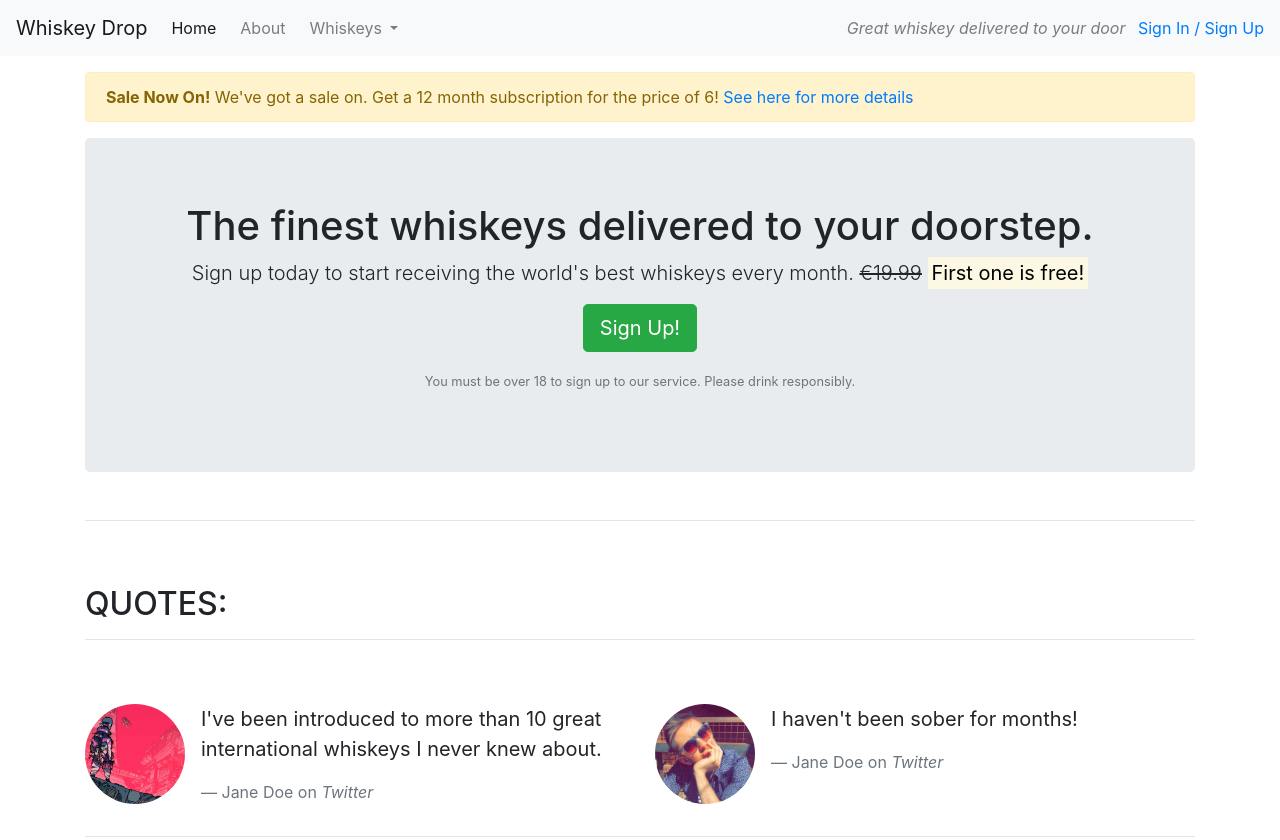
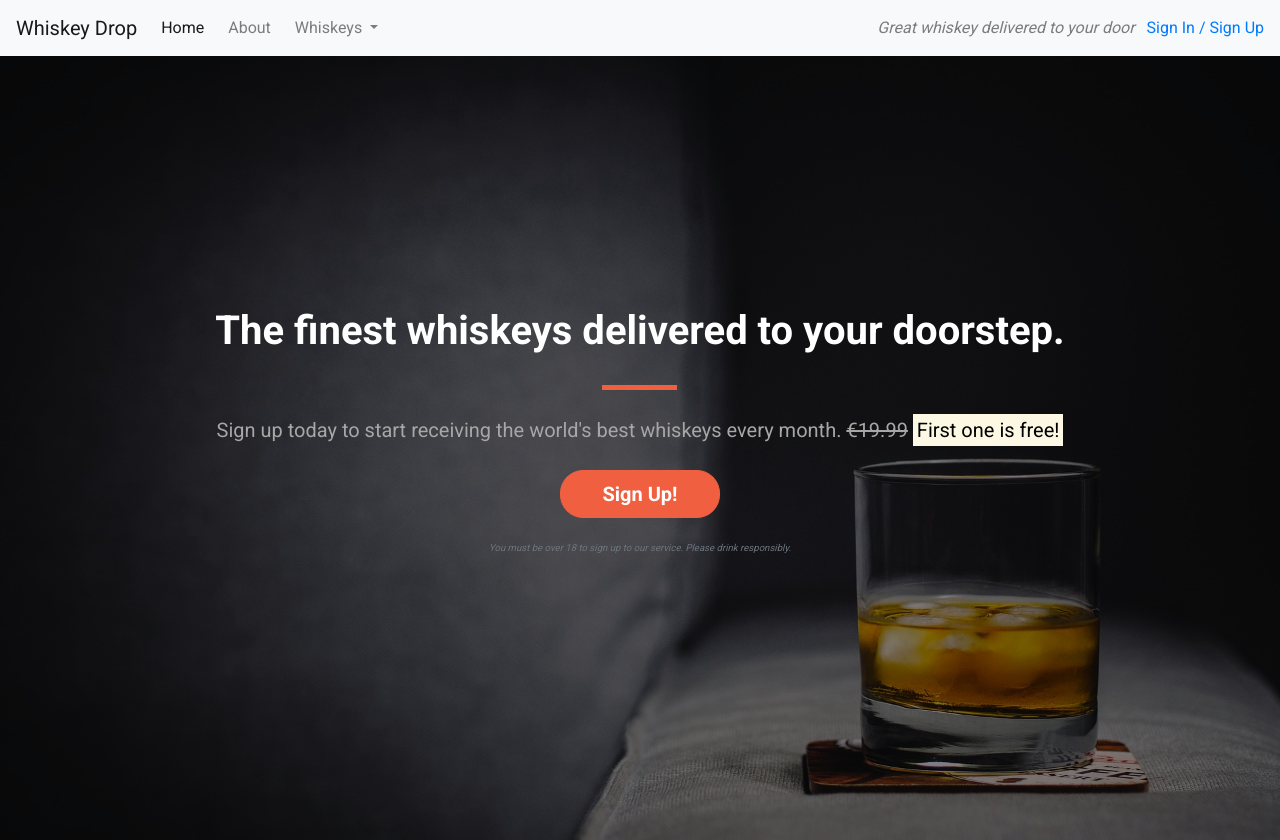
Before and after one commit to Cal-Rex/whiskey-drop-walkthrough, a plain HTML site: page index.html in a window 1280 px wide. Shown: the top 840 px of the page. Drawn offline with nearby package versions, Linux system fonts and the light colour scheme.

Commit message:
add custom CSS styling to jumbotron, callouts, buttons

```diff
--- /dev/null
+++ b/assets/css/style.css
@@ -0,0 +1,95 @@
+body {
+    font-family: roboto, sans-serif;
+}
+
+
+.alert-container {}
+
+.callout-container {
+    height: 100vh;
+    background: url(../images/whiskey-background.jpg) no-repeat bottom right fixed;
+    -webkit-background-size: cover;
+    -moz-background-size: cover;
+    -o-background-size: cover;
+    background-size: cover;
+
+    display: flex;
+    align-items: center;
+    justify-content: center;
+
+    position: relative;
+}
+
+.opaque-overlay {
+    position: absolute;
+    top: 0;
+    left: 0;
+    height: 100%;
+    width: 100%;
+    background-color: rgba(0,0,0,0.5);
+}
+
+.quotes-container {}
+
+.features-container {}
+
+/* Block dividers */
+
+.block-divider {
+    width: 75px;
+    height: 5px;
+    border: 0;
+}
+
+.block-divider--orange {
+    background-color: #f05f40;
+}
+
+.block-divider--short {
+    width: 35px;
+}
+
+/* jumbotron */
+
+.jumbotron {
+    background-color: transparent;
+}
+
+.jumbotron-header {
+    color: white;
+    font-weight: bold;
+    margin-bottom: 30px;
+}
+
+.jumbotron .lead {
+    margin: 25px 0;
+    color: #a7a7a7;
+}
+
+.jumbotron small {
+    font-size: 60%;
+    font-style: italic;
+    color: d0d0d0;
+}
+
+/* buttons */
+
+.btn--cta {
+    font-weight: bold;
+    border-radius: 23px;
+    width: 160px;
+}
+
+.btn--red {
+    color: white;
+    background-color: #f05f40;
+    border-color: #f05f40;
+}
+
+.btn--red:hover,
+.btn--red:active,
+.btn--red:focus,
+.btn--red:active:focus {
+    background-color: #df4929;
+    border-color: #df4929;
+}
--- a/index.html
+++ b/index.html
@@ -6,7 +6,10 @@
     <meta name="viewport" content="width=device-width, initial-scale=1.0">
     <title>Whiskey Drop | Taste a new whiskey every month</title>
     <link rel="stylesheet" href="https://maxcdn.bootstrapcdn.com/bootstrap/4.1.3/css/bootstrap.min.css">
-    <link rel="stylesheet" href="https://use.fontawesome.com/releases/v5.6.1/css/all.css" integrity="sha384-gfdkjb5BdAXd+lj+gudLWI+BXq4IuLW5IT+brZEZsLFm++aCMlF1V92rMkPaX4PP" crossorigin="anonymous">
+    <link rel="stylesheet" href="https://use.fontawesome.com/releases/v5.6.1/css/all.css"
+        integrity="sha384-gfdkjb5BdAXd+lj+gudLWI+BXq4IuLW5IT+brZEZsLFm++aCMlF1V92rMkPaX4PP" crossorigin="anonymous">
+    <link href="https://fonts.googleapis.com/css?family=Roboto:400,700" rel="stylesheet">
+    <link rel="stylesheet" href="assets/css/style.css" type="text/css" />
 </head>
 
 <body>
@@ -15,7 +18,8 @@
         <a href="/" class="navbar-brand">
             Whiskey Drop</a>
 
-        <button class="navbar-toggler ml-auto" type="button" data-toggle="collapse" data-target="#navbarNavDropdown" aria-controls="navbarNavDropdown" aria-expanded="false" aria-label="Toggle navigation">
+        <button class="navbar-toggler ml-auto" type="button" data-toggle="collapse" data-target="#navbarNavDropdown"
+            aria-controls="navbarNavDropdown" aria-expanded="false" aria-label="Toggle navigation">
             <span class="navbar-toggler-icon"></span></button>
 
         <div class="collapse navbar-collapse" id="navbarNavDropdown">
@@ -23,7 +27,8 @@
                 <li class="active nav-item mr-2"><a class="nav-link" href="/">Home</a></li>
                 <li class="nav-item mr-2"><a class="nav-link" href="">About</a></li>
                 <li class="nav-item dropdown">
-                    <a class="nav-link dropdown-toggle" href="#" id="navbarDropdownMenuLink" role="button" data-toggle="dropdown" aria-haspopup="true" aria-expanded="false">
+                    <a class="nav-link dropdown-toggle" href="#" id="navbarDropdownMenuLink" role="button"
+                        data-toggle="dropdown" aria-haspopup="true" aria-expanded="false">
                         Whiskeys
                     </a>
                     <div class="dropdown-menu" aria-labelledby="navbarDropdownMenuLink">
@@ -43,31 +48,39 @@
         </div>
         <!--</div>-->
     </nav>
-    <article class="container mt-3">
+    <!-- <div class="container alert-container">
         <div class="row d-none d-sm-block">
             <div class="col-12">
                 <div class="alert alert-warning">
-                    <strong>Sale Now On!</strong> We've got a sale on. Get a 12 month subscription for the price of 6! <a href="">See here for more details</a>
+                    <strong>Sale Now On!</strong> We've got a sale on. Get a 12 month subscription for the price of 6!
+                    <a href="">See here for more details</a>
                 </div>
             </div>
-        </div>
+        </div> -->
         <!-- Callout -->
+        <div class="container-fluid callout-container">
+        <div class="opaque-overlay">&nbsp;</div>
         <div class="row">
             <div class="col-12">
                 <section class="callout jumbotron text-center">
-                    <h1>The finest whiskeys delivered to your doorstep.</h1>
+                    <h1 class="jumbotron-header">The finest whiskeys delivered to your doorstep.</h1>
+                    <hr class="block-divider block-divider--orange">
                     <p class="lead">Sign up today to start receiving the world's best whiskeys every month.
                         <s class="d-none d-sm-inline">€19.99</s>
                         <span class="d-inline d-sm-none"><br></span>
                         <strong><mark>First one is free!</mark></strong></p>
-                    <p><button class="btn btn-lg btn-success" data-toggle="modal" data-target="#signup-modal">Sign Up!</button></p>
-                    <p class="text-muted"><small>You must be over 18 to sign up to our service. Please drink responsibly.</small></p>
+                    <p><button class="btn btn-lg btn--cta btn--red" data-toggle="modal" data-target="#signup-modal">Sign
+                            Up!</button></p>
+                    <p class="text-muted"><small>You must be over 18 to sign up to our service. Please drink
+                            responsibly.</small></p>
                 </section>
             </div>
         </div>
+        </div>
         <!-- /.callout -->
-        <hr>
+    </div>
     <!-- Quotes -->
+    <div class="container quotes-container">
         <section class="quotes">
             <div class="row">
                 <div class="col-12 my-5">
@@ -79,12 +92,15 @@
                 <div class="col-12 col-md-6">
                     <div class="media">
                         <div class="d-none d-sm-block">
-                            <img src="assets/images/citizen_sleeper_hed.jpeg" class="rounded-circle mr-3" height=100 width=100>
+                            <img src="assets/images/citizen_sleeper_hed.jpeg" class="rounded-circle mr-3" height=100
+                                width=100>
                         </div>
                         <div class="media-body">
                             <blockquote class="blockquote">
-                                <p>I've been introduced to more than 10 great international whiskeys I never knew about.</p>
-                                <footer class="blockquote-footer">Jane Doe on <cite title="Twitter">Twitter</cite></footer>
+                                <p>I've been introduced to more than 10 great international whiskeys I never knew about.
+                                </p>
+                                <footer class="blockquote-footer">Jane Doe on <cite title="Twitter">Twitter</cite>
+                                </footer>
                             </blockquote>
                         </div>
                     </div>
@@ -97,16 +113,18 @@
                         <div class="media-body">
                             <blockquote class="blockquote">
                                 <p>I haven't been sober for months!</p>
-                                <footer class="blockquote-footer">Jane Doe on <cite title="Twitter">Twitter</cite></footer>
+                                <footer class="blockquote-footer">Jane Doe on <cite title="Twitter">Twitter</cite>
+                                </footer>
                             </blockquote>
                         </div>
                     </div>
                 </div>
             </div>
         </section>
+    </div>
     <!-- /.quotes -->
-        <hr>
     <!-- Features -->
+    <div class="container features-container">
         <section class="features">
             <div class="row">
                 <div class="col-12 my-5">
@@ -117,29 +135,37 @@
             <div class="row">
                 <div class="col-12 col-md-6 col-lg-4">
                     <div class="feature">
-                        <h3><i class="fas fa-gift d-none d-sm-inline"></i> Feature 1 <span class="badge badge-success">New!</span></h3>
-                        <p>Lorem ipsum dolor sit amet, consectetur adipiscing elit, sed do eiusmod tempor incididunt ut labore et dolore magna aliqua. Ut enim ad minim veniam, quis nostrud exercitation ullamco laboris nisi ut aliquip ex ea commodo consequat.</p>
+                        <h3><i class="fas fa-gift d-none d-sm-inline"></i> Feature 1 <span
+                                class="badge badge-success">New!</span></h3>
+                        <p>Lorem ipsum dolor sit amet, consectetur adipiscing elit, sed do eiusmod tempor incididunt ut
+                            labore et dolore magna aliqua. Ut enim ad minim veniam, quis nostrud exercitation ullamco
+                            laboris nisi ut aliquip ex ea commodo consequat.</p>
                         <p><a class="btn btn-sm btn-light" href="">Read More</a></p>
                     </div>
                 </div>
                 <div class="col-12 col-md-6 col-lg-4">
                     <div class="feature">
                         <h3><i class="fas fa-credit-card d-none d-sm-inline"></i> Feature 2</h3>
-                        <p>Lorem ipsum dolor sit amet, consectetur adipiscing elit, sed do eiusmod tempor incididunt ut labore et dolore magna aliqua. Ut enim ad minim veniam, quis nostrud exercitation ullamco laboris nisi ut aliquip ex ea commodo consequat.</p>
+                        <p>Lorem ipsum dolor sit amet, consectetur adipiscing elit, sed do eiusmod tempor incididunt ut
+                            labore et dolore magna aliqua. Ut enim ad minim veniam, quis nostrud exercitation ullamco
+                            laboris nisi ut aliquip ex ea commodo consequat.</p>
                         <p><a class="btn btn-sm btn-light" href="">Read More</a></p>
                     </div>
                 </div>
                 <div class="col-12 d-md-none d-lg-block col-lg-4">
                     <div class="feature">
                         <h3><i class="fas fa-times-circle d-none d-sm-inline"></i> Feature 3</h3>
-                        <p>Lorem ipsum dolor sit amet, consectetur adipiscing elit, sed do eiusmod tempor incididunt ut labore et dolore magna aliqua. Ut enim ad minim veniam, quis nostrud exercitation ullamco laboris nisi ut aliquip ex ea commodo consequat.</p>
+                        <p>Lorem ipsum dolor sit amet, consectetur adipiscing elit, sed do eiusmod tempor incididunt ut
+                            labore et dolore magna aliqua. Ut enim ad minim veniam, quis nostrud exercitation ullamco
+                            laboris nisi ut aliquip ex ea commodo consequat.</p>
                         <p><a class="btn btn-sm btn-light" href="">Read More</a></p>
                     </div>
                 </div>
             </div>
         </section>
+    </div>
     <!-- /.features -->
-    </article>
+    </div>
 
     <!-- modal -->
     <div class="modal" tabindex="-1" role="dialog" id="signup-modal">
@@ -155,8 +181,10 @@
                     <form>
                         <div class="form-group">
                             <label for="exampleInputEmail1">Email address</label>
-                      <input type="email" class="form-control" id="exampleInputEmail1" aria-describedby="emailHelp" placeholder="Enter email">
-                      <small id="emailHelp" class="form-text text-muted">We'll never share your email with anyone else.</small>
+                            <input type="email" class="form-control" id="exampleInputEmail1"
+                                aria-describedby="emailHelp" placeholder="Enter email">
+                            <small id="emailHelp" class="form-text text-muted">We'll never share your email with anyone
+                                else.</small>
                         </div>
                         <div class="form-group">
                             <label for="password">Password</label>
@@ -164,7 +192,8 @@
                         </div>
                         <div class="form-group">
                             <label for="repeatPassword">Repeat Password</label>
-                        <input type="password" class="form-control" id="repeatPassword" placeholder="Repeat Password">
+                            <input type="password" class="form-control" id="repeatPassword"
+                                placeholder="Repeat Password">
                         </div>
                         <button type="submit" class="btn btn-success">Submit</button>
                     </form>
@@ -174,9 +203,15 @@
     </div>
     <!-- /modal -->
 
-    <script src="https://code.jquery.com/jquery-3.3.1.slim.min.js" integrity="sha384-q8i/X+965DzO0rT7abK41JStQIAqVgRVzpbzo5smXKp4YfRvH+8abtTE1Pi6jizo" crossorigin="anonymous"></script>
-    <script src="https://cdnjs.cloudflare.com/ajax/libs/popper.js/1.14.3/umd/popper.min.js" integrity="sha384-ZMP7rVo3mIykV+2+9J3UJ46jBk0WLaUAdn689aCwoqbBJiSnjAK/l8WvCWPIPm49" crossorigin="anonymous"></script>
-    <script src="https://stackpath.bootstrapcdn.com/bootstrap/4.1.3/js/bootstrap.min.js" integrity="sha384-ChfqqxuZUCnJSK3+MXmPNIyE6ZbWh2IMqE241rYiqJxyMiZ6OW/JmZQ5stwEULTy" crossorigin="anonymous"></script>
+    <script src="https://code.jquery.com/jquery-3.3.1.slim.min.js"
+        integrity="sha384-q8i/X+965DzO0rT7abK41JStQIAqVgRVzpbzo5smXKp4YfRvH+8abtTE1Pi6jizo" crossorigin="anonymous">
+    </script>
+    <script src="https://cdnjs.cloudflare.com/ajax/libs/popper.js/1.14.3/umd/popper.min.js"
+        integrity="sha384-ZMP7rVo3mIykV+2+9J3UJ46jBk0WLaUAdn689aCwoqbBJiSnjAK/l8WvCWPIPm49" crossorigin="anonymous">
+    </script>
+    <script src="https://stackpath.bootstrapcdn.com/bootstrap/4.1.3/js/bootstrap.min.js"
+        integrity="sha384-ChfqqxuZUCnJSK3+MXmPNIyE6ZbWh2IMqE241rYiqJxyMiZ6OW/JmZQ5stwEULTy" crossorigin="anonymous">
+    </script>
 </body>
 
 </html>
```
Also changed, not shown: assets/images/whiskey-background.jpg (added). Lines whose indentation alone changed are shown as unchanged.
